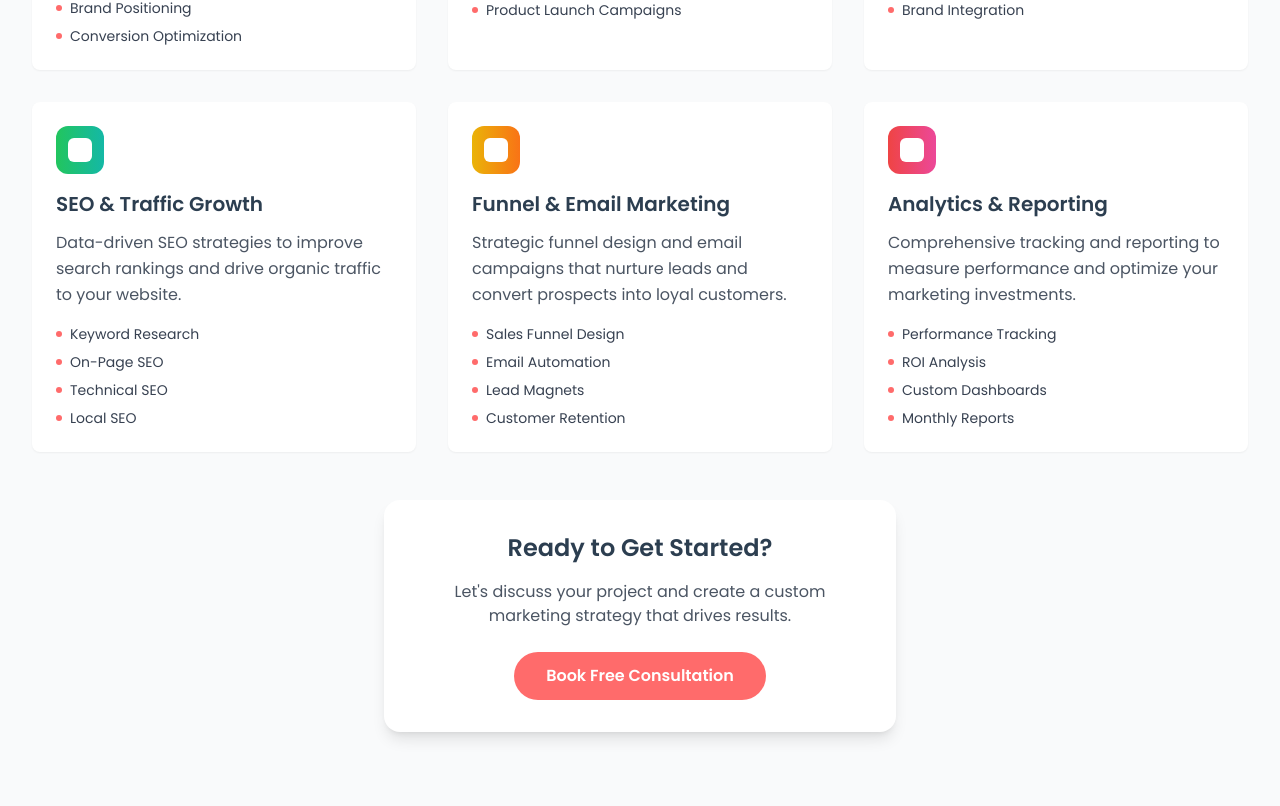
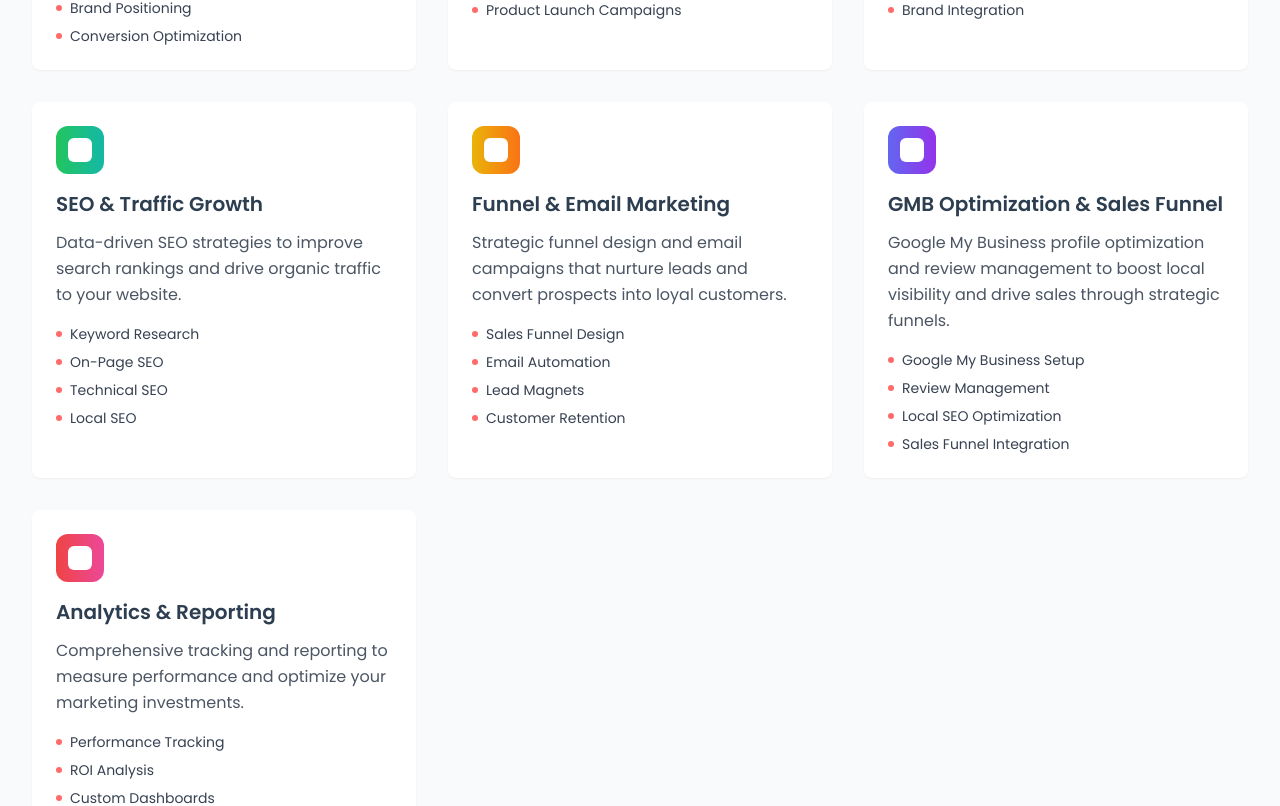
Before and after one commit to Toheebmaxisales/sales-hub-marketing-team, a React (Vite) app: page / in a window 1280 px wide. Shown: the part 2596-3402 px from the top of the page. Built offline with nearby package versions, Linux system fonts and the light colour scheme.

Commit message:
Add GMB Optimization and Sales Funnel service
Added GMB Optimization and Review and Sales Funnel to the services section.

```diff
--- a/src/components/ServicesSection.tsx
+++ b/src/components/ServicesSection.tsx
@@ -1,4 +1,3 @@
-
 import { Card, CardContent } from '@/components/ui/card';
 
 const ServicesSection = () => {
@@ -32,6 +31,12 @@ const ServicesSection = () => {
       description: 'Strategic funnel design and email campaigns that nurture leads and convert prospects into loyal customers.',
       features: ['Sales Funnel Design', 'Email Automation', 'Lead Magnets', 'Customer Retention'],
       gradient: 'from-yellow-500 to-orange-500'
+    },
+    {
+      title: 'GMB Optimization & Sales Funnel',
+      description: 'Google My Business profile optimization and review management to boost local visibility and drive sales through strategic funnels.',
+      features: ['Google My Business Setup', 'Review Management', 'Local SEO Optimization', 'Sales Funnel Integration'],
+      gradient: 'from-indigo-500 to-purple-600'
     },
     {
       title: 'Analytics & Reporting',
```
